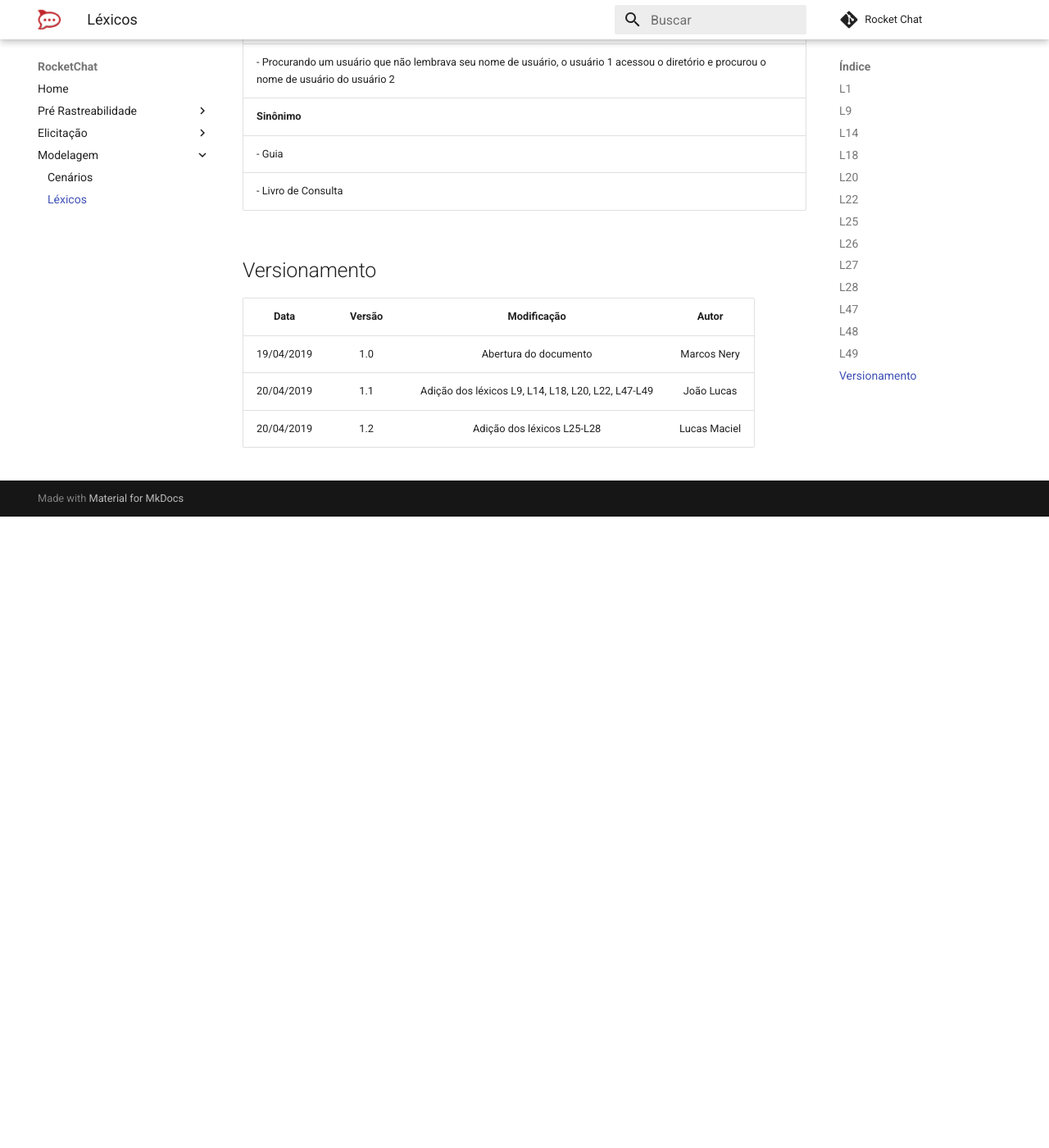
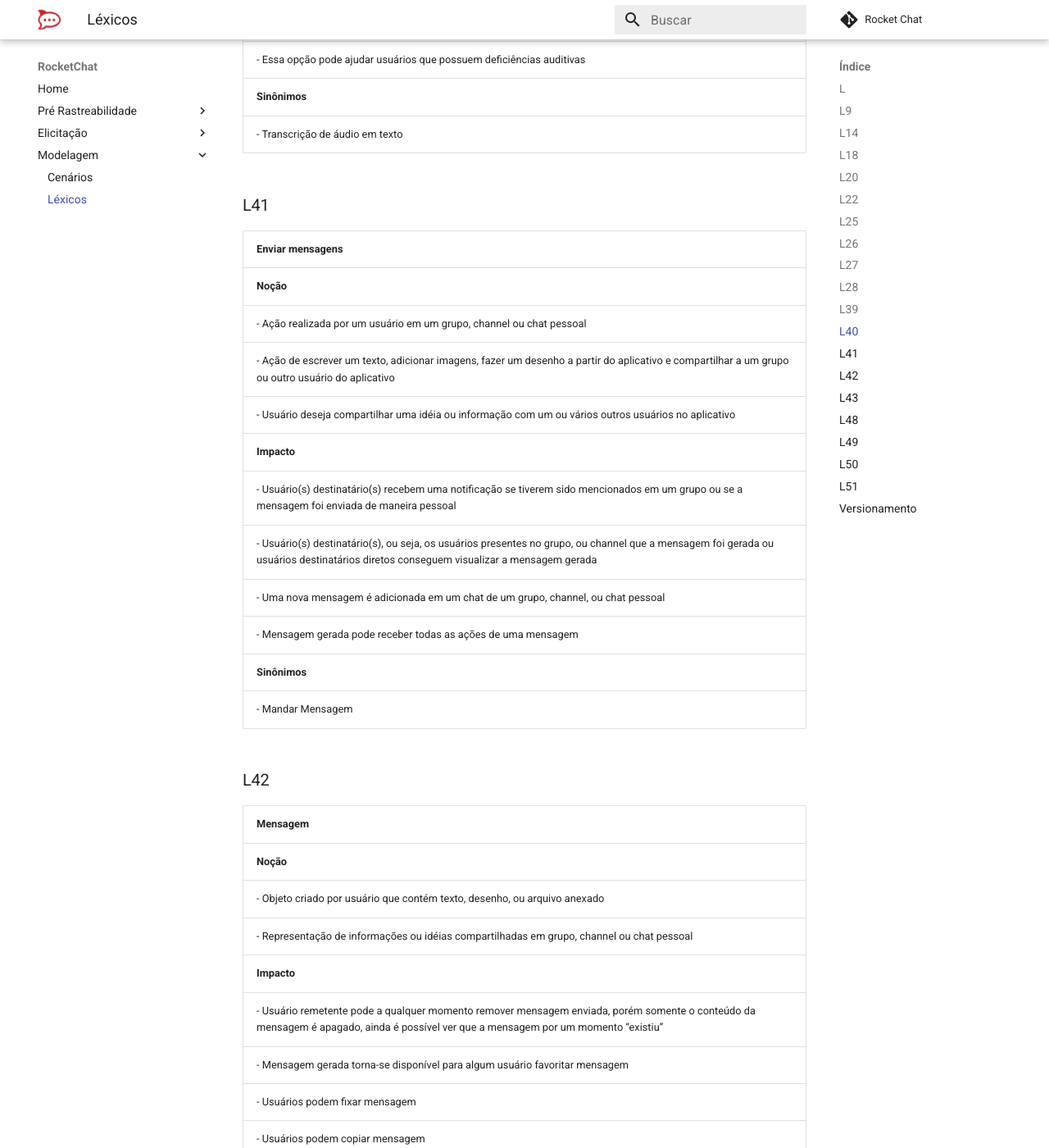
Before and after one commit to MarcosNBJ/2019.1-RocketChat, an MkDocs documentation site: the page built from docs/Modelagem/lexicos.md, in a window 1280 px wide and 1400 px high, scrolled down 7464 px. Shown: the whole window at 82% size. Built offline with MkDocs 1.6.1 and Material for MkDocs 9.7.7, drawn with Linux system fonts in a browser that asks for light colours; comment, search, counter and statistics services are not loaded; before the commit the page ends 8094 px from its top, so only the background shows below that; some of the changed text lies outside the part shown.

Commit message:
adicionar léxicos L39-L43 e L51

```diff
--- a/docs/Modelagem/lexicos.md
+++ b/docs/Modelagem/lexicos.md
@@ -1,7 +1,7 @@
 # Léxicos
 
 
-### L1
+### L
 
 |**Título do Léxico**|
 |--|
@@ -136,6 +136,9 @@
 | - Usuários adicionados passam a ser integrantes da sala ou grupo criado |
 | - Usuários podem deixar a sala |
 | - Usuários podem receber notificações da sala, grupo ou channel |
+|**Sinônimos**|
+| - Discussões |
+| - Subgrupo |
 
 ### L28
 
@@ -152,7 +155,87 @@
 |**Sinônimos**|
 | - Alerta |
 
-### L47
+### L39
+
+|**Ordenação de chats**|
+|--|
+|**Noção**|
+| - É a categorização dos chats  que pode ser visualizada no menu localizado à esquerda na Versão Desktop do aplicativo |
+| - Disposição de cada tipo de chat em sua categoria: channels, grupos privados, discussões ou mensagens diretas |
+ |
+|**Impacto** |
+| - Usuários são capazes de visualizarem cada chat em sua devida categoria |
+| - Facilita encontrar algum chat
+Usuário pode ocultar os chat |
+| - Usuário pode criar novo chat |
+|**Sinônimos**|
+| - Categorias de Chats |
+| - Listagem de Chats |
+
+### L40
+
+|**Conversão de áudio para texto**|
+|--|
+|**Noção**|
+| - Ação realizada pelo aplicativo |
+| - Ação acontece em uma webconferência |
+| - Aplicativo utiliza um processo de reconhecimento e, logo após, mostra ao usuário o áudio processado em formato de texto |
+|**Impacto** |
+| - Usuários podem ver os resultados do reconhecimento do áudio quase que em tempo real |
+| - Usuários podem desabilitar essa opção ou ação do aplicativo |
+| - Essa opção pode ajudar usuários que possuem deficiências auditivas |
+|**Sinônimos**|
+| - Transcrição de áudio em texto |
+
+### L41
+
+|**Enviar mensagens**|
+|--|
+|**Noção**|
+| - Ação realizada por um usuário em um grupo, channel ou chat pessoal |
+| - Ação de escrever um texto, adicionar imagens, fazer um desenho a partir do aplicativo e compartilhar a um grupo ou outro usuário do aplicativo |
+| - Usuário deseja compartilhar uma idéia ou informação com um ou vários outros usuários no aplicativo |
+|**Impacto** |
+| - Usuário(s) destinatário(s) recebem uma notificação se tiverem sido mencionados em um grupo ou se a mensagem foi enviada de maneira pessoal |
+| - Usuário(s) destinatário(s), ou seja, os usuários presentes no grupo, ou channel que a mensagem foi gerada ou usuários destinatários diretos conseguem visualizar a mensagem gerada |
+| - Uma nova mensagem é adicionada em um chat de um grupo, channel, ou chat pessoal |
+| - Mensagem gerada pode receber todas as ações de uma mensagem |
+|**Sinônimos**|
+| - Mandar Mensagem |
+
+### L42
+
+|**Mensagem**|
+|--|
+|**Noção**|
+| - Objeto criado por usuário que contém texto, desenho, ou arquivo anexado |
+| - Representação de informações ou idéias compartilhadas em grupo, channel ou chat pessoal |
+|**Impacto** |
+| - Usuário remetente pode a qualquer momento remover mensagem enviada, porém somente o conteúdo da mensagem é apagado, ainda é possível ver que a mensagem por um momento “existiu” |
+| - Mensagem gerada torna-se disponível para algum usuário favoritar mensagem |
+| - Usuários podem fixar mensagem |
+| - Usuários podem copiar mensagem |
+| - Usuários podem citar ou responder mensagem |
+| - Usuário remetente pode editar mensagem |
+| - Usuários podem copiar permalink |
+
+### L43
+
+|**Desenhar**|
+|--|
+|**Noção**|
+| - Ação realizada por um usuário em um grupo, channel ou chat pessoal
+| - Maneira alternativa de criar uma mensagem através da criação de um desenho no momento em que se cria a mensagem |
+| - Usuário deseja expressar uma idéia ou informação através de um desenho |
+| - Opção disponível na versão mobile do aplicativo |
+|**Impacto** |
+| - Usuário(s) presentes em um grupo, channel ou chat pessoal vão poder visualizar a mensagem em formato de desenho |
+| - Usuários poderão realizar as mesmas ações que uma mensagem comum |
+|**Sinônimos**|
+| - Rascunho |
+| - Rasura |
+
+### L48
 
 |**Sair da Sala**|
 |--|
@@ -177,7 +260,7 @@
 | - Ocultar |
 | - Desaparecer |
 
-### L49
+### L50
 
 |**Diretório**|
 |--|
@@ -190,10 +273,26 @@
 | - Guia |
 | - Livro de Consulta |
 
+### L51
+
+|**Room**|
+|--|
+|**Noção**|
+| - É uma sala virtual onde participantes de um grupo podem conversar, compartilhar informações ou idéias |
+| - É o termo genérico para channel, grupo privado, discussão ou mensagens diretas presentes no aplicativo |
+|**Impacto** |
+| - Uma Room pode ser criada por um usuário e este pode convidar usuários para serem membros da equipe na sala |
+| - Uma Room pode ser ocultada (somente Versão Desktop) |
+|**Sinônimos**|
+| - Bate-Papo |
+| - Sala Virtual |
+| - Chat |
+
 ## Versionamento
 
 | Data | Versão | Modificação | Autor |
 |  :------: | :------: | :------: | :------: |
 | 19/04/2019 | 1.0 | Abertura do documento | Marcos Nery |
-| 20/04/2019 | 1.1 | Adição dos léxicos L9, L14, L18, L20, L22, L47-L49 | João Lucas |
+| 20/04/2019 | 1.1 | Adição dos léxicos L9, L14, L18, L20, L22, L48-L50 | João Lucas |
 | 20/04/2019 | 1.2 | Adição dos léxicos L25-L28 | Lucas Maciel |
+| 21/04/2019 | 1.3 | Adição dos léxicos L39-L43, L51 | Lucas Maciel |
```
Also changed, not shown: other parts of docs/Modelagem/lexicos.md (+1 -1 lines).
